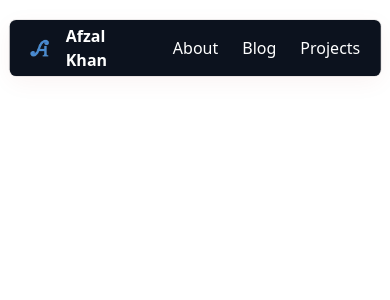
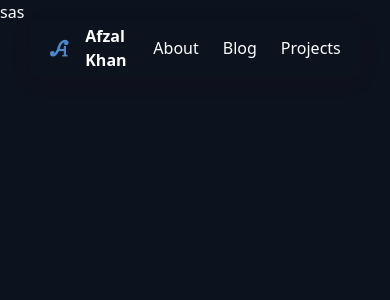
Before and after one commit to AFZL210/afzl-portfolio, a Next.js app: page / in a window 390 px wide. Shown: the top 300 px of the page. Built offline with nearby package versions, Linux system fonts and the light colour scheme.

Commit message:
fix useTheme

```diff
--- a/src/app/(root)/page.tsx
+++ b/src/app/(root)/page.tsx
@@ -5,8 +5,8 @@ import Navbar from '@/components/Navbar/Navbar';
 
 const page = () => {
   return (
-    <Div $theme={"light"} className='w-[100vw] min-h-screen'>
-
+    <Div $theme={"dark"} className='w-[100vw] mx-auto min-h-screen'>
+      sas
     </Div>
   )
 }
--- a/src/components/Navbar/Navbar.tsx
+++ b/src/components/Navbar/Navbar.tsx
@@ -21,11 +21,11 @@ const Navbar = () => {
   }, [])
 
   return (
-    <NavDiv className='fixed z-10 left-1/2 w-[95vw] md:w-[60vw] translate-x-[-50%] mt-5 rounded-[.4rem] py-2 px-2 h-[3.5rem] flex items-center boxshadow-one' $theme={theme}>
+    <NavDiv className='fixed z-10 left-1/2 w-[85vw] md:w-[60vw] translate-x-[-50%] mt-5 rounded-[.4rem] py-2 px-2 h-[3.5rem] flex items-center boxshadow-one' $theme={theme}>
       <div className='w-[100%] flex items-center justify-between h-[100%]'>
         <Link
           href={'/'}
-          className='flex items-center justify-around px-3 rounded-[.4rem] h-[2.2rem] gap-4 hover:bg-bg-primary cursor-pointer'
+          className='flex items-center justify-around px-3 rounded-[.4rem] h-[2.2rem] gap-4 hover:text-black hover:bg-bg-primary cursor-pointer'
           onMouseEnter={() => setIsMouseOver(true)}
           onMouseLeave={() => setIsMouseOver(false)}
         >
@@ -41,17 +41,17 @@ const Navbar = () => {
 
         <div className='flex justify-around'>
           <div className='flex items-center'>
-            <Link href={"/about"} className={`flex items-center px-3 rounded-[.4rem] h-[2.2rem] gap-4 hover:bg-bg-primary cursor-pointer ${pathname == '/about' ? "bg-bg-primary" : "transparent"}`}>
+            <Link href={"/about"} className={`flex items-center px-3 rounded-[.4rem] h-[2.2rem] gap-4 hover:text-black hover:bg-bg-primary cursor-pointer ${pathname == '/about' ? "bg-bg-primary" : "transparent"}`}>
               <h1>About</h1>
             </Link>
           </div>
           <div className='flex items-center justify-evenly'>
-            <Link href={"/blog"} className={`flex items-center px-3 rounded-[.4rem] h-[2.2rem] gap-4 hover:bg-bg-primary cursor-pointer ${pathname == '/blog' ? "bg-bg-primary" : "transparent"}`}>
+            <Link href={"/blog"} className={`flex items-center px-3 rounded-[.4rem] h-[2.2rem] gap-4 hover:text-black hover:bg-bg-primary cursor-pointer ${pathname == '/blog' ? "bg-bg-primary" : "transparent"}`}>
               <h1>Blog</h1>
             </Link>
           </div>
           <div className='flex items-center justify-evenly'>
-            <Link href={"/projects"} className={`flex items-center px-3 rounded-[.4rem] h-[2.2rem] gap-4 hover:bg-bg-primary cursor-pointer ${pathname == '/projects' ? "bg-bg-primary" : "transparent"}`}>
+            <Link href={"/projects"} className={`flex items-center px-3 rounded-[.4rem] h-[2.2rem] gap-4 hover:text-black hover:bg-bg-primary cursor-pointer ${pathname == '/projects' ? "bg-bg-primary" : "transparent"}`}>
               <h1>Projects</h1>
             </Link>
           </div>
```
